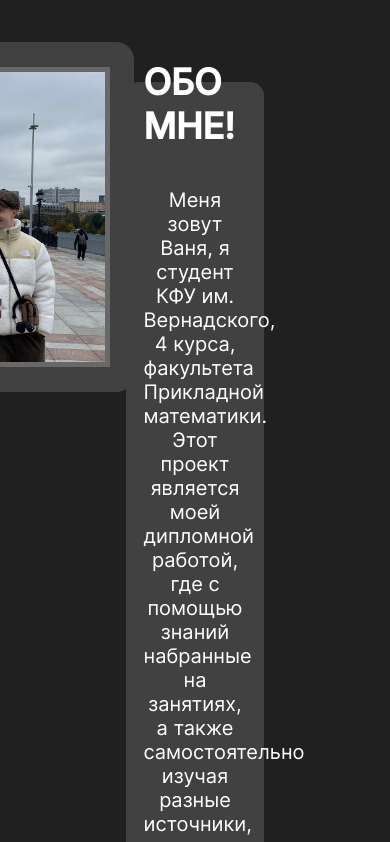
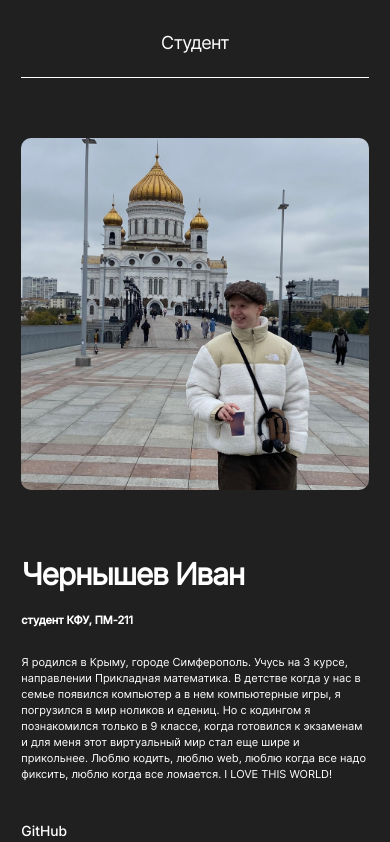
Before and after one commit to prstggvv/diplom-front, a React (Vite) app: page / in a window 390 px wide. Shown: the part 880-1722 px from the top of the page. Built offline with nearby package versions, Linux system fonts and the light colour scheme.

Commit message:
fix: MobileAdaptive

```diff
--- a/src/components/Main/Front/ui/Front.module.css
+++ b/src/components/Main/Front/ui/Front.module.css
@@ -117,3 +117,14 @@
 .description.dark {
   grid-area: descrtwo;
 }
+
+@media screen and (max-width: 802px) {
+  .list {
+    flex-direction: column;
+  }
+
+  .card {
+    max-width: 100%;
+    width: 100%;
+  }
+}
--- a/src/components/Main/Info/ui/Info.module.css
+++ b/src/components/Main/Info/ui/Info.module.css
@@ -8,43 +8,96 @@
 .container {
   width: 89.0625%;
   margin: 0 auto;
-  display: flex;
-  flex-direction: column;
-  padding-top: 100px;
+  color: white;
+  display: grid;
+  grid-template-columns: 600px auto 270px;
+  grid-template-areas:
+    "title title title"
+    "info . image"
+    "link . image";
+}
+
+.subtitle {
+  text-align: center;
+  font-family: var(--font-inter-regular);
+  color: var(--color-ligth);
+  font-size: 20px;
+  margin: 50px 0 0;
+  letter-spacing: -0.04em;
+  grid-area: title;
+  width: 100%;
+  line-height: 27px;
+}
+
+.subtitle::after {
+  content: '';
+  display: block;
+  width: 100%;
+  height: 1px;
+  background-color: white;
+  margin-top: 23px;
 }
 
 .info {
   display: flex;
   flex-direction: column;
-  padding: 18px;
-  background-color: rgb(65, 65, 65);
-  width: 40%;
-  margin: 0 auto;
+  width: 100%;
+  margin: 66px 0 0;
   text-align: start;
-  border-radius: 14px;
   position: relative;
 }
 
-.imageWrap {
-  display: block;
-  background-color: rgb(65, 65, 65);
-  position: absolute;
-  top: -40px;
-  display: flex;
-  justify-content: center;
-  align-items: center;
-  left: -340px;
-  width: 348px;
-  height: 350px;
-  border-radius: 18px;
+.name {
+  font-size: 50px;
+  font-family: var(--font-inter-regular);
+  line-height: 58px;
+  letter-spacing: -0.04em;
+  margin: 0;
+  padding: 0;
+}
+
+.work {
+  font-size: 18px;
+  font-family: var(--font-inter-medium);
+  line-height: 20px;
+  margin: 18px 0 0 0;
+  width: 100%;
+  padding: 0;
+}
+
+.description {
+  font-size: 14px;
+  font-family: var(--font-inter-regular);
+  line-height: 22px;
+  margin: 26px 0 0;
+  padding: 0;
+}
+
+.link {
+  font-size: 14px;
+  font-family: var(--font-inter-medium);
+  line-height: 17px;
+  margin: 0;
+  padding: 0;
+  color: white;
+  text-decoration: none;
+  grid-area: link;
+  margin: 99px 0 0 0;
+  padding: 0;
+}
+
+.link:hover {
+  opacity: .7;
 }
 
 .avatar {
-  width: 300px;
-  height: 300px;
+  width: 100%;
+  height: 327px;
   object-fit: cover;
   object-position: center;
-  border: 5px solid rgb(104, 104, 104);
+  grid-area: image;
+  margin-top: 66px;
+  border-radius: 10px;
 }
 
 .heading {
@@ -58,11 +111,46 @@
   color: var(--color-ligth);
 }
 
-.subtitle {
-  text-align: center;
-  font-family: var(--font-inter-regular);
-  color: var(--color-ligth);
-  font-size: 20px;
-  margin: 0;
-  padding: 0 0 40px 0;
+@media screen and (max-width: 981px) {
+  .container {
+    display: flex;
+    flex-direction: column;
+  }
+
+  .subtitle {
+    order: 1;
+    font-size: 18px;
+    line-height: 22px;
+  }
+
+  .avatar {
+    order: 2;
+    margin-top: 60px;
+    height: 352px;
+  }
+
+  .info {
+    order: 3;
+  }
+
+  .name {
+    font-size: 30px;
+    line-height: 36px;
+  }
+
+  .work {
+    font-size: 11px;
+    line-height: 16px;
+    margin-top: 20px;
+  }
+
+  .description {
+    font-size: 11px;
+    line-height: 16px;
+  }
+
+  .link {
+    order: 4;
+    margin-top: 40px;
+  }
 }
--- a/src/components/Main/Info/ui/Info.tsx
+++ b/src/components/Main/Info/ui/Info.tsx
@@ -9,31 +9,31 @@ interface IInfoData {
 export const Info = ({ className }: IInfoData) => {
   return (
     <section className={classNames(cls.section, {}, [className || ''])}>
-      <div className={classNames(cls.container, {}, [])}>
+      <article className={classNames(cls.container, {}, [])}>
+        <p className={classNames(cls.subtitle, {}, [])}>Студент</p>
         <div className={classNames(cls.info, {}, [])}>
-          <div className={classNames(cls.imageWrap, {}, [])}>
-            <img
-              className={classNames(cls.avatar, {}, [])}
-              src={AvatarImage}
-              alt='Аватар создателя'
-            />
-          </div>
-          <h2 className={classNames(cls.heading, {}, [])}>
-            Обо мне!
+          <h2 className={classNames(cls.name, {}, [])}>
+            Чернышев Иван
           </h2>
-          <p className={classNames(cls.subtitle, {}, [])}>
-            Меня зовут Ваня, я студент КФУ им. Вернадского,
-            4 курса, факультета Прикладной математики. Этот проект
-            является моей дипломной работой, где с помощью знаний набранные
-            на занятиях, а также самостоятельно изучая разные источники, создал
-            веб приложение, которое состовляет расписание для учебного заведения.
-          </p>
-          <p className={classNames(cls.subtitle, {}, [])}>
-            В этом проекте используется как и front-end, так и back-end, оба
-            написанные на Js и NodeJs. Используются фрейморк React, и сборщик Vite.
-          </p>
+          <h3 className={classNames(cls.work, {}, [])}>
+            студент КФУ, ПМ-211
+          </h3>
+          <p className={classNames(cls.description, {}, [])}>
+          Я родился в Крыму, городе Симферополь. Учусь на 3 курсе, направлении
+          Прикладная математика. В детстве когда у нас в семье появился компьютер а в нем компьютерные игры, я погрузился
+          в мир ноликов и едениц. Но с кодингом я познакомился только в 9 классе, когда готовился к экзаменам и для меня этот виртуальный мир
+          стал еще шире и прикольнее. Люблю кодить, люблю web, люблю когда все надо фиксить, люблю когда все ломается. I LOVE THIS WORLD!</p>
         </div>
-      </div>
+        <a
+          target='_blank'
+          href="https://github.com/VanyaGachist2"
+          className={classNames(cls.link, {}, [])}>GitHub</a>
+        <img
+          alt="аватарка пользователя данной страницы"
+          src={AvatarImage}
+          className={classNames(cls.avatar, {}, [])}
+        />
+      </article>
     </section>
   );
 };
--- a/src/components/Main/Tech/ui/Tech.module.css
+++ b/src/components/Main/Tech/ui/Tech.module.css
@@ -59,3 +59,9 @@
   margin: 0;
   padding: 0;
 }
+
+@media screen and (max-width: 736px) {
+  .list {
+    grid-template-columns: repeat(3, 1fr);
+  }
+}
```
Also changed, not shown: src/components/AuthFormComponents/Form/ui/Form.module.css (+7 -0 lines).
